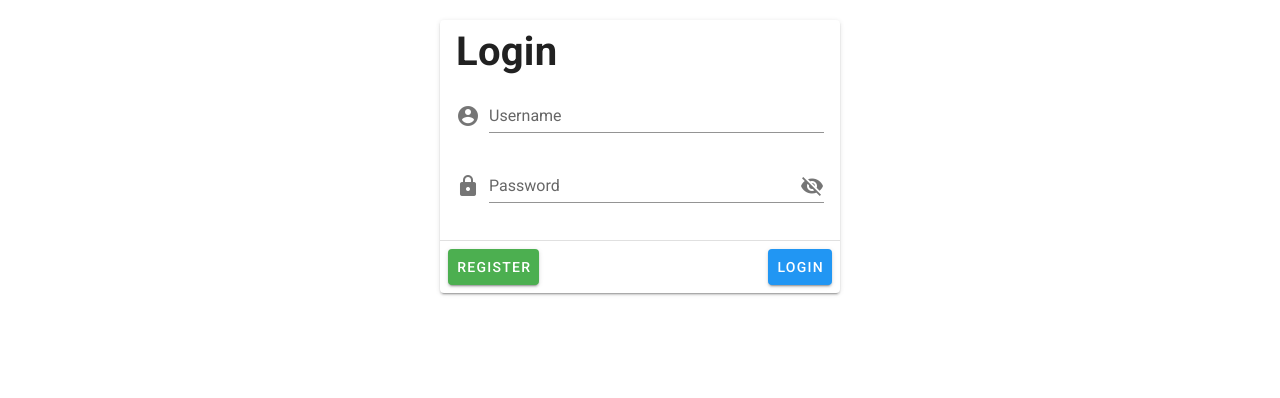
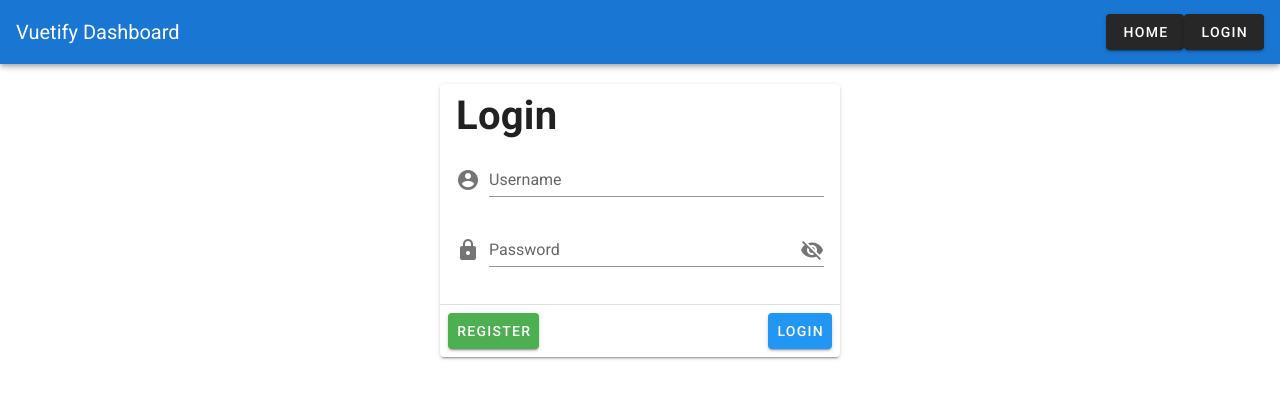
Before and after one commit to lekegitrepo/vuetify-dashboard, a Vue app: page / in a window 1280 px wide. Shown: the top 398 px of the page. Built offline with nearby package versions, Linux system fonts and the light colour scheme.

Commit message:
Add nav bar

```diff
--- a/src/App.vue
+++ b/src/App.vue
@@ -1,5 +1,12 @@
 <template>
   <v-app>
+    <v-app-bar color="primary" app dark>
+      <v-toolbar-title>Vuetify Dashboard</v-toolbar-title>
+      <v-spacer></v-spacer>
+      <v-btn>Home</v-btn>
+      <v-btn>Login</v-btn>
+    </v-app-bar>
+    <v-content>
       <v-card width="400" class="mx-auto mt-5">
         <v-card-title>
           <h1 class="display">Login</h1>
@@ -23,6 +30,7 @@
           <v-btn color="info">Login</v-btn>
         </v-card-actions>
       </v-card>
+    </v-content>
   </v-app>
 </template>
 
```
Lines whose indentation alone changed are shown as unchanged.
